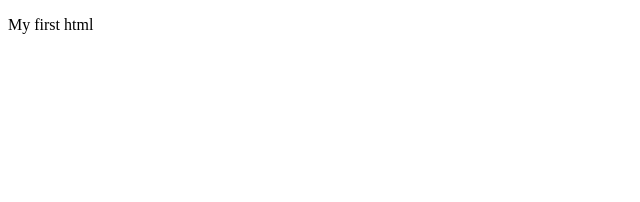
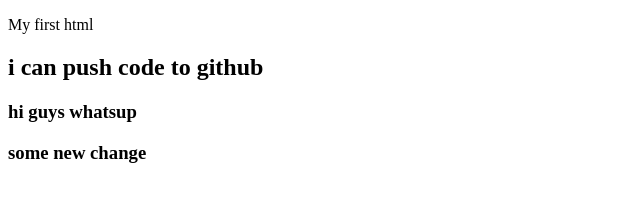
Before and after one commit to BayajidAlam/my-first-repo, a plain HTML site: page index.html in a window 1280 px wide. Shown: the whole page, without its empty margins (0-640 px from the left). Drawn offline with Linux system fonts and the light colour scheme.

Commit message:
added header

```diff
--- a/index.html
+++ b/index.html
@@ -8,5 +8,8 @@
 </head>
 <body>
   <p>My first html</p>
+  <h2>i can push code to github</h2>
+  <h3>hi guys whatsup</h3>
+  <h3>some new change</h3>
 </body>
 </html>
```
